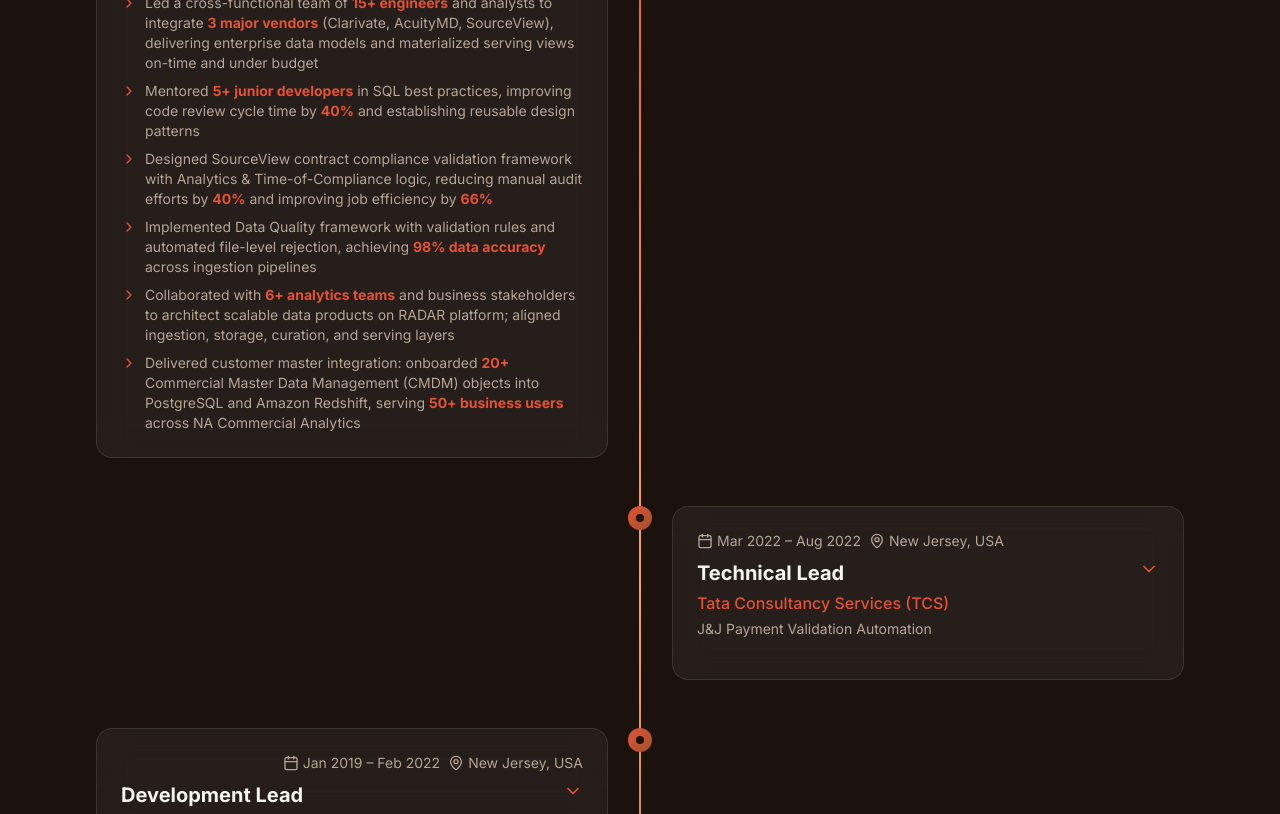
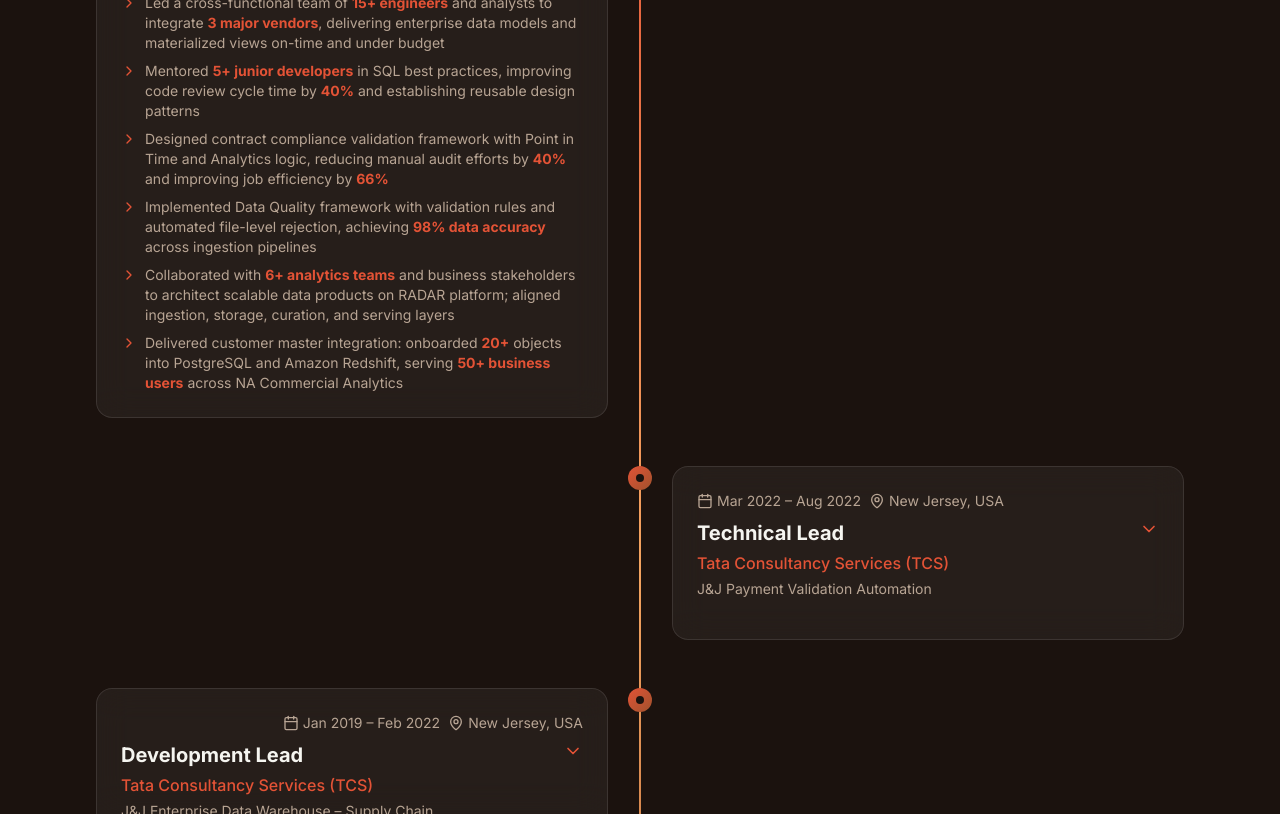
Before and after one commit to sudip2607/sudip2607, a Next.js app: page / in a window 1280 px wide. Shown: the part 4500-5314 px from the top of the page. Built offline with nearby package versions, Linux system fonts and the light colour scheme; no server answers.

Commit message:
Edit sensitive info

```diff
--- a/components/experience.tsx
+++ b/components/experience.tsx
@@ -33,12 +33,12 @@
     location: 'New Jersey, USA',
     period: 'Sept 2022 – Present',
     achievements: [
-      'Led a cross-functional team of <strong>15+ engineers</strong> and analysts to integrate <strong>3 major vendors</strong> (Clarivate, AcuityMD, SourceView), delivering enterprise data models and materialized serving views on-time and under budget',
+      'Led a cross-functional team of <strong>15+ engineers</strong> and analysts to integrate <strong>3 major vendors</strong>, delivering enterprise data models and materialized views on-time and under budget',
       'Mentored <strong>5+ junior developers</strong> in SQL best practices, improving code review cycle time by <strong>40%</strong> and establishing reusable design patterns',
-      'Designed SourceView contract compliance validation framework with Analytics & Time-of-Compliance logic, reducing manual audit efforts by <strong>40%</strong> and improving job efficiency by <strong>66%</strong>',
+      'Designed contract compliance validation framework with Point in Time and Analytics logic, reducing manual audit efforts by <strong>40%</strong> and improving job efficiency by <strong>66%</strong>',
       'Implemented Data Quality framework with validation rules and automated file-level rejection, achieving <strong>98% data accuracy</strong> across ingestion pipelines',
       'Collaborated with <strong>6+ analytics teams</strong> and business stakeholders to architect scalable data products on RADAR platform; aligned ingestion, storage, curation, and serving layers',
-      'Delivered customer master integration: onboarded <strong>20+</strong> Commercial Master Data Management (CMDM) objects into PostgreSQL and Amazon Redshift, serving <strong>50+ business users</strong> across NA Commercial Analytics',
+      'Delivered customer master integration: onboarded <strong>20+</strong> objects into PostgreSQL and Amazon Redshift, serving <strong>50+ business users</strong> across NA Commercial Analytics',
     ],
   },
   {
```
